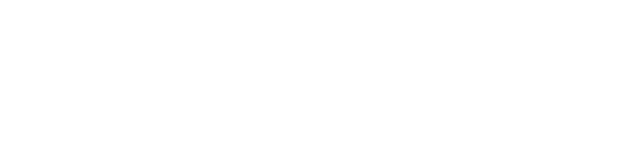
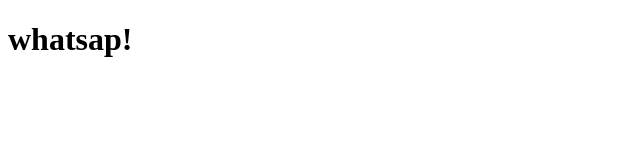
Before and after one commit to shubham5690/evaluation, a plain HTML site: page index.html in a window 1280 px wide. Shown: the whole page, without its empty margins (0-640 px from the left). Drawn offline with Linux system fonts and the light colour scheme.

Commit message:
index file changes added

```diff
--- a/index.html
+++ b/index.html
@@ -7,6 +7,6 @@
     <title>Document</title>
 </head>
 <body>
-
+    <h1>whatsap!</h1>
 </body>
 </html>
```
